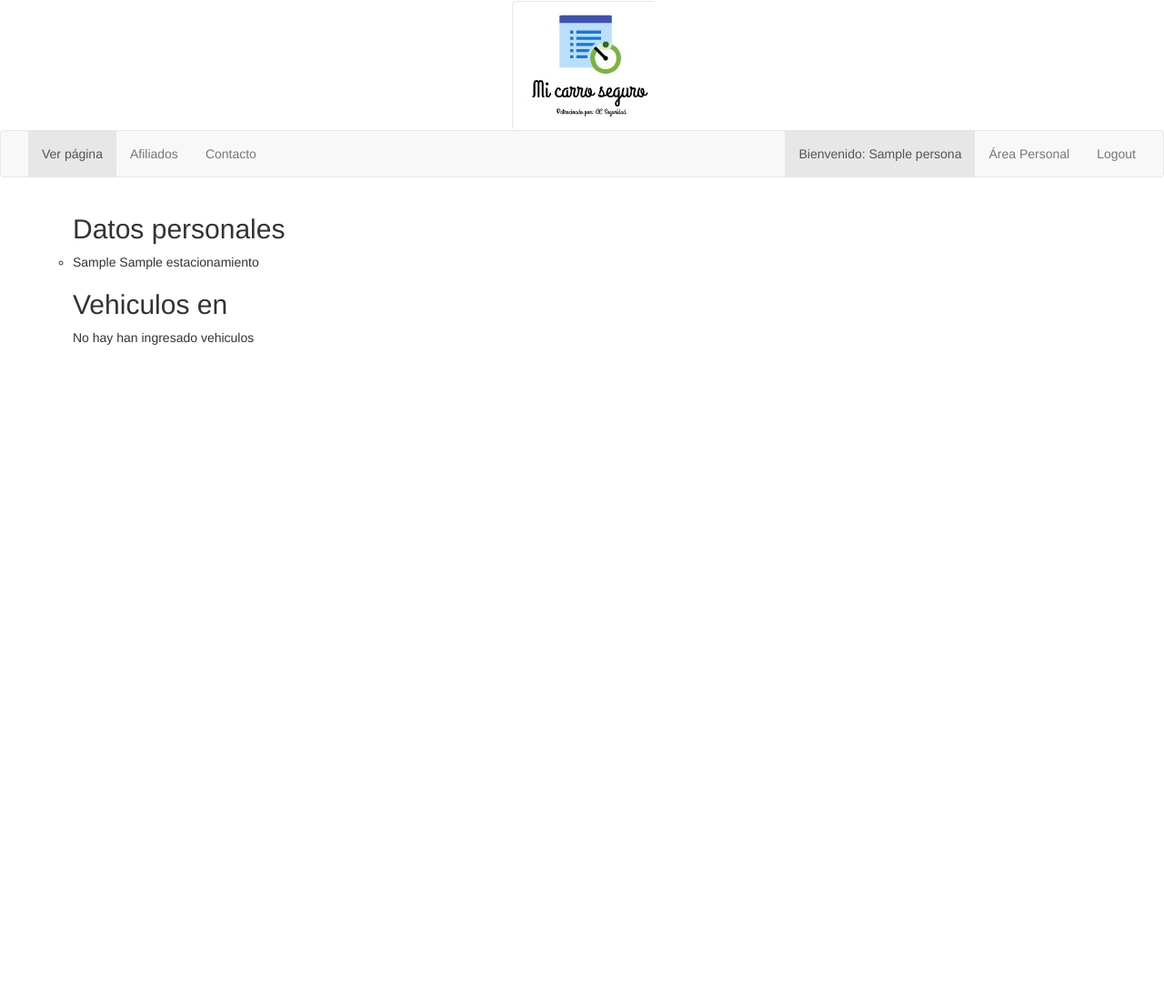
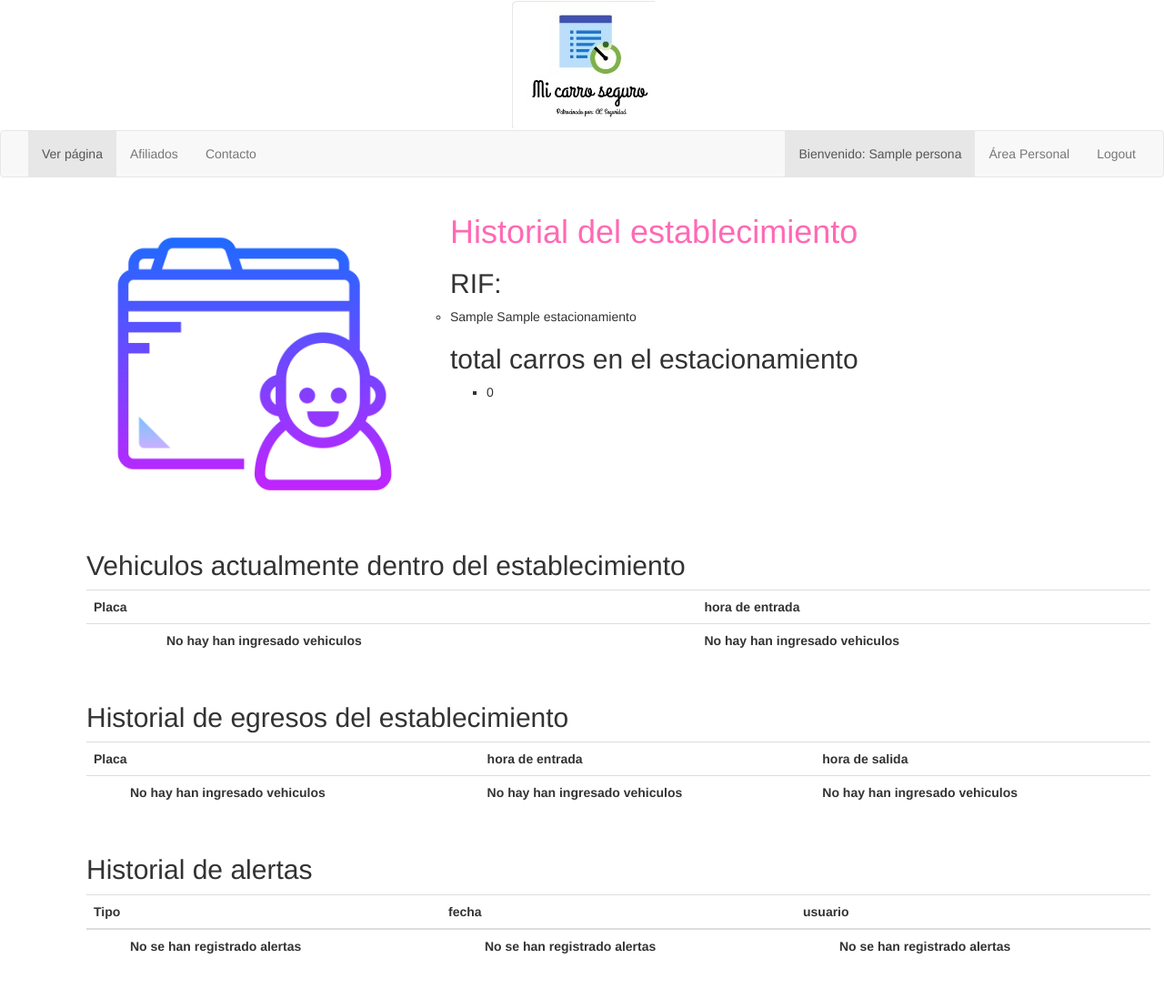
Before and after one commit to ac-seguridad/ac-seguridad, a Django app: page /area-empresas/historial_empresas/ in a window 1280 px wide. Shown: the whole page at 91% size. Before the commit the page ends 379 px from the top, so only its background shows below. Run offline with Django 3.2, Linux system fonts and the light colour scheme; a user stored in the database is signed in; tables that the repository leaves empty hold one stand-in row (values such as "Sample post"); lists and menus that the app fills with data are empty; some libraries are stand-ins or nearby versions.

Commit message:
Tabla de alertas en historial empresas

```diff
--- a/project/ac_seguridad/views.py
+++ b/project/ac_seguridad/views.py
@@ -297,7 +297,7 @@ def historial_empresas(request):
 
     Vehiculos_en = list(Ticket.objects.filter(rif=rif_estacionamiento,pagado= False))
     Vehiculos_orden = Ticket.objects.filter(rif=rif_estacionamiento,pagado= True)
-
+    Alertas_en = list(Alerta.objects.filter(estacionamiento=rif_estacionamiento))
 
     Cantidad= Ticket.objects.filter(rif=rif_estacionamiento ,pagado='False').count()
 
@@ -305,6 +305,9 @@ def historial_empresas(request):
     context['vehiculos_orden'] = Vehiculos_orden
     context['estacionamiento']= estacionamiento
     context['cantidad']= Cantidad
+    context['lista_alertas']= Alertas_en
+
+
     return render(request, 'ac_seguridad/area_empresas/historial_empresas.html', context)
 
 @login_required
--- a/project/templates/ac_seguridad/area_empresas/area_empresas.html
+++ b/project/templates/ac_seguridad/area_empresas/area_empresas.html
@@ -3,6 +3,8 @@
 {% block title %}Área Empresas{% endblock %}
 
 {% block area_personal %}
+
+<!--POR QUE DICE PERSONAL?-->
 
 
 
@@ -25,7 +27,7 @@
         <article class="col-xs-12 col-sm-6 col-md-6 col-lg-3 ">
             <p>
                 <h2><center>Ver Perfil</center></h2> </br>
-                <a href="{% url 'pago_estacionamiento' %}">
+                <a href="{% url 'perfil_empresas' %}">
                     <img src="{% static 'ac_seguridad/images/iconos/datos_personales.png'  %}"  width= "200" height="200"class="img-responsive center-block">
         	   </a>
         </article>
@@ -34,7 +36,9 @@
         <article class="col-xs-12 col-sm-6 col-md-6 col-lg-3 ">
             <p>
                 <h2><center>Historial</center></h2> </br>
+                <a href="{% url 'historial_empresas' %}">
                 <img src="{% static 'ac_seguridad/images/iconos/historial.png' %}" width= "200" height="200" class="img-responsive center-block">
+        	    </a>
         	</p>
         </article>
 
--- a/project/templates/ac_seguridad/area_empresas/historial_empresas.html
+++ b/project/templates/ac_seguridad/area_empresas/historial_empresas.html
@@ -1,46 +1,183 @@
 {% extends '../area-empresas-base.html' %}
-
+{% load static %}
 {% block title %}Área Empresas{% endblock %}
 
 {% block area_empresas %}
 
-  <h2>Datos personales</h2>
+<def class="col-xs-12 col-sm-6 col-md-6 col-lg-4 ">
+	<img src="{% static 'ac_seguridad/images/iconos/datos_personales2.png' %}"  width= "400" height="400" class="img-responsive center-block">
+</def>
+
+<!--datos del estacionamiento-->
+<def class ="col-xs-12 col-sm-6 col-md-6 col-lg-6 ">
+  <h1> <font color= "#FF69B4"> Historial del establecimiento</font></h1>
+   <h2>RIF:</h2>
   <li>{{ estacionamiento }}</li>
-  <h2>Vehiculos en</h2>
+  <h2>total carros en el estacionamiento</h2>
+  <ul>
+    <li>{{ cantidad}}</li>
+  </ul>
+</def>
 
+<!--Tabla de vehiculos en el estacionamiento-->
+<def class ="col-xs-12">
+
+  <h2>Vehiculos actualmente dentro del establecimiento</h2>
+
+<table class="table table-responsive">
+
+		<tr>
+			<center>
+			<th>Placa</th>
+			<th>hora de entrada</th>
+			</center>
+		</tr>
+
+   <tr>
+			<center>
+			<th><ol><ul>
   			   {% if vehiculos_en|length > 0 %}
-      <ul>
               {% for ticket in vehiculos_en %}
-          <li>{{ ticket }}</li>
+              <li>{{ ticket.placa }}</li>
             {% endfor %}
           </ul>
           {% else %}
             <p>No hay han ingresado vehiculos</p>
         {% endif %}
+			</ol></th>
+
+			<th>
+			{% if vehiculos_en|length > 0 %}
+        <ul>
+          {% for ticket in vehiculos_en %}
+            <li>{{ ticket.hora_entrada }}</li>
+          {% endfor %}
+        </ul>
+        {% else %}
+          <p>No hay han ingresado vehiculos</p>
+        {% endif %}
+			</th>
+
+			</center>
+		</tr>
+  </table>
+</def>
+
+<!--Tabla de egresos del estacionamiento-->
+<def class ="col-xs-12">
+
+  <h2>Historial de egresos del establecimiento</h2>
+
+<table class="table table-responsive">
+
+		<tr>
+			<center>
+			<th>Placa</th>
+			<th>hora de entrada</th>
+			<th>hora de salida</th>
+			</center>
+		</tr>
+
+   <tr>
+			<center>
+			<th><ol>
+  			   {% if vehiculos_en|length > 0 %}
+              {% for ticket in vehiculos_orden %}
+              <li>{{ ticket.placa }}</li>
+            {% endfor %}
+          </ul>
+          {% else %}
+            <p>No hay han ingresado vehiculos</p>
+        {% endif %}
+			</ol></th>
+
+			<th>
+			{% if vehiculos_en|length > 0 %}
+        <ul>
+          {% for ticket in vehiculos_orden %}
+            <li>{{ ticket.hora_entrada }}</li>
+          {% endfor %}
+        </ul>
+        {% else %}
+          <p>No hay han ingresado vehiculos</p>
+        {% endif %}
+			</th>
+
+			<th>
+			{% if vehiculos_en|length > 0 %}
+        <ul>
+          {% for ticket in vehiculos_orden %}
+            <li>{{ ticket.hora_salida}}</li>
+          {% endfor %}
+        </ul>
+        {% else %}
+          <p>No hay han ingresado vehiculos</p>
+        {% endif %}
+			</th>
+			</center>
+		</tr>
+  </table>
+</def>
+
+<!--Historial de alertas-->
+
+    <!--numero_alertas = models.AutoField(primary_key = True) # Deberiamos quitar esto o cambiarlo a IntegerField porque aunque se borre la BD igual queda el contador.-->
+    <!--usuario = models.CharField(max_length=50, null = True)-->
+    <!--vehiculo = models.CharField(max_length=25)-->
+    <!--estacionamiento = models.ForeignKey(Estacionamiento, on_delete=models.CASCADE, null=True) #TODO: set null=False-->
+    <!--tipo = models.CharField(max_length=200)-->
+    <!--fecha = models.DateTimeField('-->
+
+<def class ="col-xs-12">
+
+  <h2>Historial de alertas</h2>
+
+  <table class="table table-responsive">
+    <tr>
+	  <thead>
+	  <th>Tipo</th>
+	  <th>fecha</th>
+		<th>usuario</th>
+		</thead>
+		</tr>
+
+   <tr>
+			<center>
+			<th><ol>
+  			   {% if lista_alertas|length > 0 %}
+              {% for alerta in lista_alertas %}
+              <li>{{ alerta.tipo }}</li>
+            {% endfor %}
+          </ul>
+          {% else %}
+            <p>No se han registrado alertas</p>
+        {% endif %}
+			</ol></th>
 
 
-  <!--<a href="{% url 'registro_vehiculo' %}">Registre sus vehículos</a>-->
+			<th><ol>
+  			   {% if lista_alertas|length > 0 %}
+              {% for alerta in lista_alertas %}
+              <li>{{ alerta.fecha }}</li>
+            {% endfor %}
+          </ul>
+          {% else %}
+            <p>No se han registrado alertas</p>
+        {% endif %}
+			</ol></th>
 
-  <!--<h2>Tus tickets recientes</h2>-->
-  <!--  {% if tickets_usuario|length > 0 %}-->
-  <!--    <ul>-->
-  <!--      {% for ticket in tickets_usuario %}-->
-  <!--        <li>{{ ticket }}</li>-->
-  <!--      {% endfor %}-->
-  <!--    </ul>-->
-  <!--  {% else %}-->
-  <!--    <p>Usted no ha ingresado a ningún estacionamiento recientemente.</p>-->
-  <!--  {% endif %}-->
+    <th><ol>
+  			   {% if lista_alertas|length > 0 %}
+              {% for alerta in lista_alertas %}
+              <li>{{ alerta.usuario }}</li>
+            {% endfor %}
+          </ul>
+          {% else %}
+            <p>No se han registrado alertas</p>
+        {% endif %}
+			</ol></th>
+	</tr>
 
-  <!--<h2>Tu actividad reciente</h2>-->
-  <!--  {% if avisos_usuario|length > 0 %}-->
-  <!--    <ul>-->
-  <!--      {% for aviso in avisos_usuario %}-->
-  <!--        <li>{{ aviso }}</li>-->
-  <!--      {% endfor %}-->
-  <!--    </ul>-->
-  <!--  {% else %}-->
-  <!--    <p>Usted no tiene actividad reciente.</p>-->
-  <!--  {% endif %}-->
+</def>
 
 {% endblock %}
```
Lines whose indentation alone changed are shown as unchanged.
